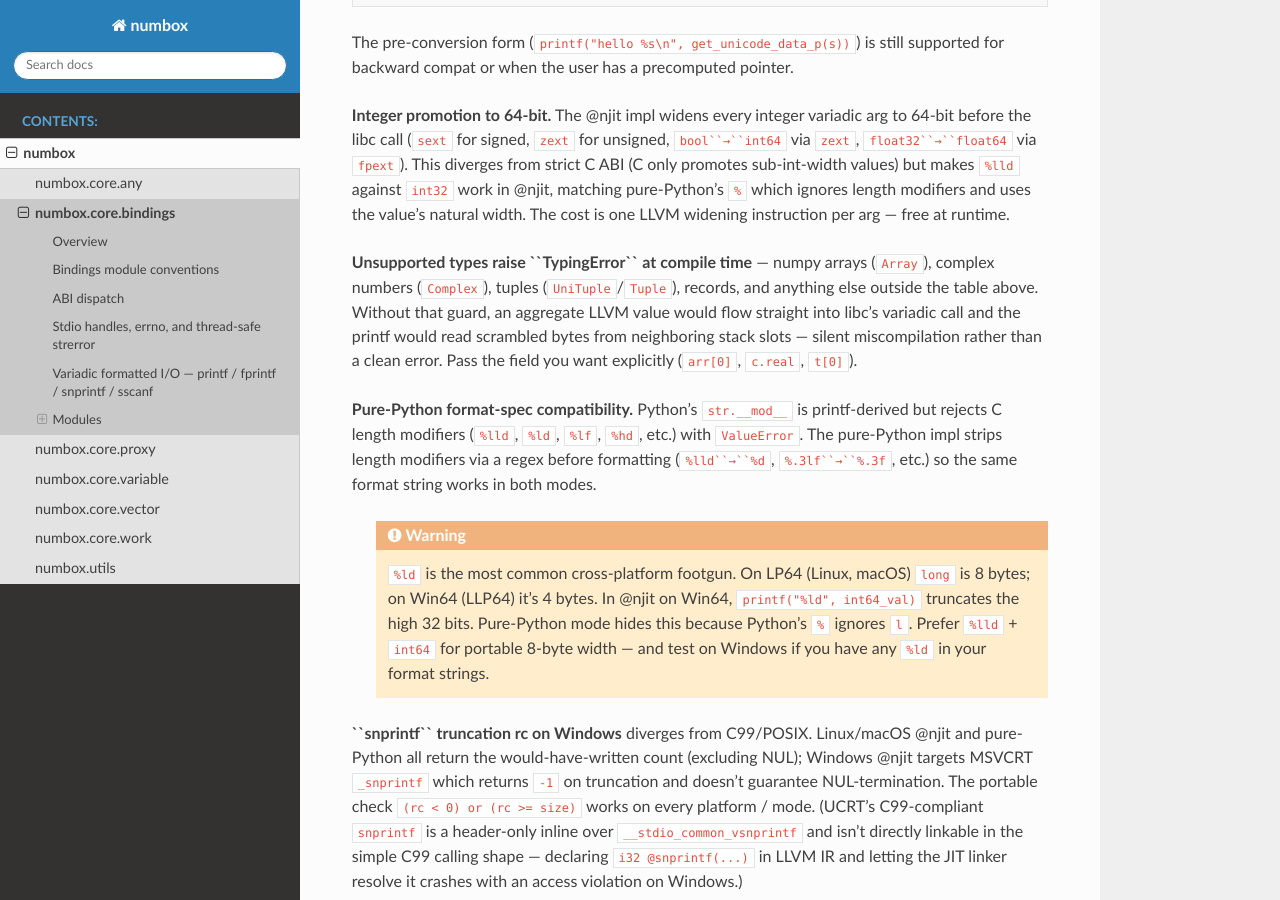
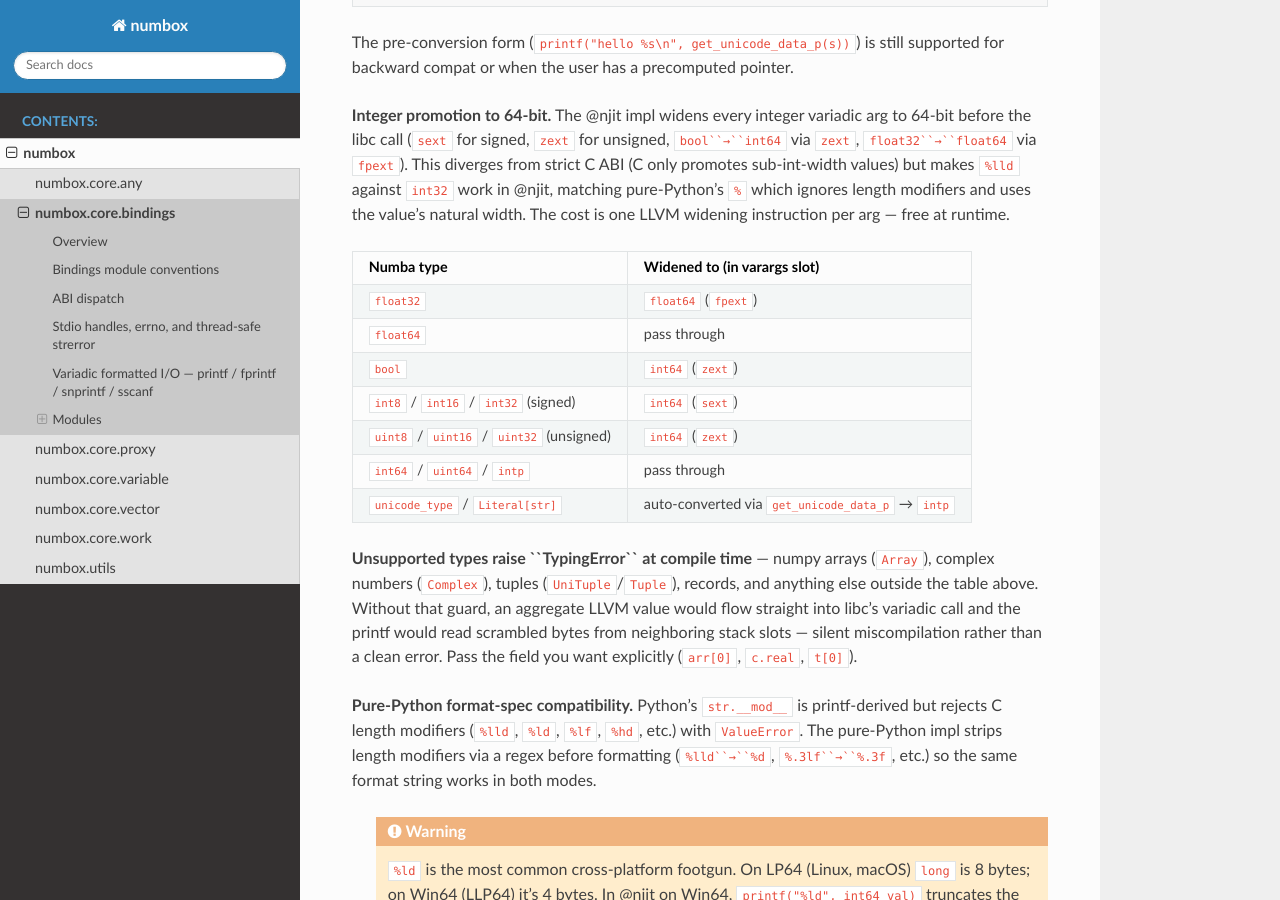
Before and after one commit to Goykhman/numbox, a Sphinx documentation site: the page built from docs/numbox.core.bindings.rst, in a window 1280 px wide and 900 px high, scrolled down 4645 px. Built offline with Sphinx 7.4.7 and the Read the Docs theme 3.1.0, drawn with Linux system fonts in a browser that asks for light colours; some of the changed lines change nothing that is shown.

Commit message:
docs: fix malformed _fmtio varargs-widening table (simple-table -> list-table)

```diff
--- a/docs/numbox.core.bindings.rst
+++ b/docs/numbox.core.bindings.rst
@@ -247,17 +247,25 @@ sub-int-width values) but makes ``%lld`` against ``int32`` work in
 uses the value's natural width. The cost is one LLVM widening
 instruction per arg — free at runtime.
 
-============   ============================
-Numba type     Widened to (in varargs slot)
-============   ============================
-``float32``    ``float64`` (``fpext``)
-``float64``    pass through
-``bool``       ``int64`` (``zext``)
-``int8`` / ``int16`` / ``int32`` (signed)   ``int64`` (``sext``)
-``uint8`` / ``uint16`` / ``uint32`` (unsigned)   ``int64`` (``zext``)
-``int64`` / ``uint64`` / ``intp``   pass through
-``unicode_type`` / ``Literal[str]``   auto-converted via ``get_unicode_data_p`` → ``intp``
-============   ============================
+.. list-table::
+   :header-rows: 1
+
+   * - Numba type
+     - Widened to (in varargs slot)
+   * - ``float32``
+     - ``float64`` (``fpext``)
+   * - ``float64``
+     - pass through
+   * - ``bool``
+     - ``int64`` (``zext``)
+   * - ``int8`` / ``int16`` / ``int32`` (signed)
+     - ``int64`` (``sext``)
+   * - ``uint8`` / ``uint16`` / ``uint32`` (unsigned)
+     - ``int64`` (``zext``)
+   * - ``int64`` / ``uint64`` / ``intp``
+     - pass through
+   * - ``unicode_type`` / ``Literal[str]``
+     - auto-converted via ``get_unicode_data_p`` → ``intp``
 
 **Unsupported types raise ``TypingError`` at compile time** — numpy
 arrays (``Array``), complex numbers (``Complex``), tuples
```
